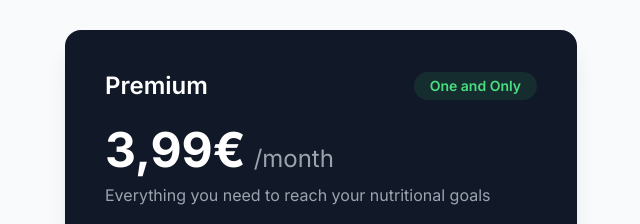
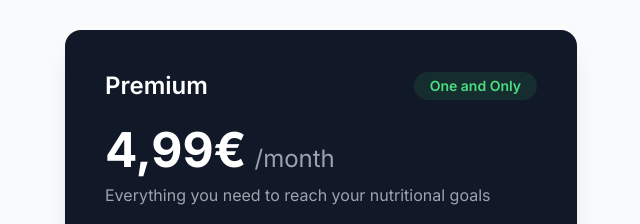
Before and after one commit to codenkill/calfuel, a Next.js app: page / in a window 1280 px wide. Shown: the part 1500-1724 px from the top of the page, without its empty margins (319-959 px from the left). Built offline with nearby package versions, Linux system fonts and the light colour scheme; no server answers; the database is empty.

Commit message:
New price

```diff
--- a/app/page.js
+++ b/app/page.js
@@ -313,7 +313,7 @@ export default function LandingPage() {
 
                 <div className="mt-6">
                   <div className="flex items-baseline">
-                    <span className="text-5xl font-bold text-white">3,99€</span>
+                    <span className="text-5xl font-bold text-white">4,99€</span>
                     <span className="ml-2 text-2xl text-gray-400">/month</span>
                   </div>
                   <p className="mt-2 text-gray-400">Everything you need to reach your nutritional goals</p>
```
